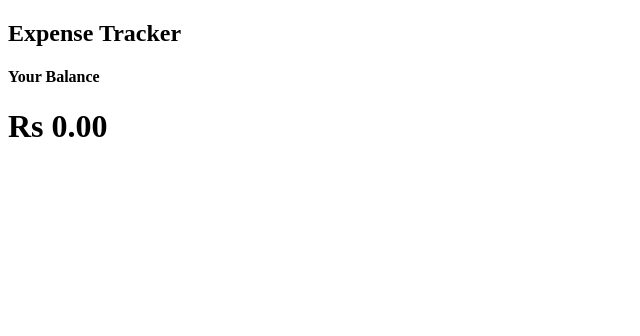
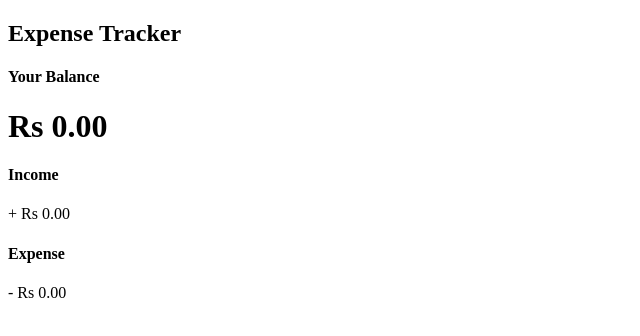
Before and after one commit to kc211/vue-expense-tracker, a Vue app: page / in a window 1280 px wide. Shown: the top 336 px of the page, without its empty margins (0-640 px from the left). Built offline with nearby package versions, Linux system fonts and the light colour scheme.

Commit message:
IncomeExpense has been added to the vue.app

```diff
--- a/src/App.vue
+++ b/src/App.vue
@@ -1,10 +1,12 @@
 <script>
 import h from './components/h.vue'
 import Balance from './components/Balance.vue';
+import IncomeExpense from './components/IncomeExpense.vue';
 export default{
   components:{
     h,
-    Balance
+    Balance,
+    IncomeExpense
   }
 }
 </script>
@@ -15,5 +17,6 @@
   <h/>
   <div class="container">
     <balance/>
+    <IncomeExpense/>
   </div>
 </template>
--- a/src/components/IncomeExpense.vue
+++ b/src/components/IncomeExpense.vue
@@ -0,0 +1,12 @@
+<template>
+    <div class="inc-exp-sheet">
+        <div>
+            <h4>Income</h4>
+            <p id="money-plus" class="money plus">+ Rs 0.00</p>
+        </div>
+        <div>
+            <h4>Expense</h4>
+            <p id="money-minus" class="money minus">- Rs 0.00</p>
+        </div>
+    </div>
+</template>
```
